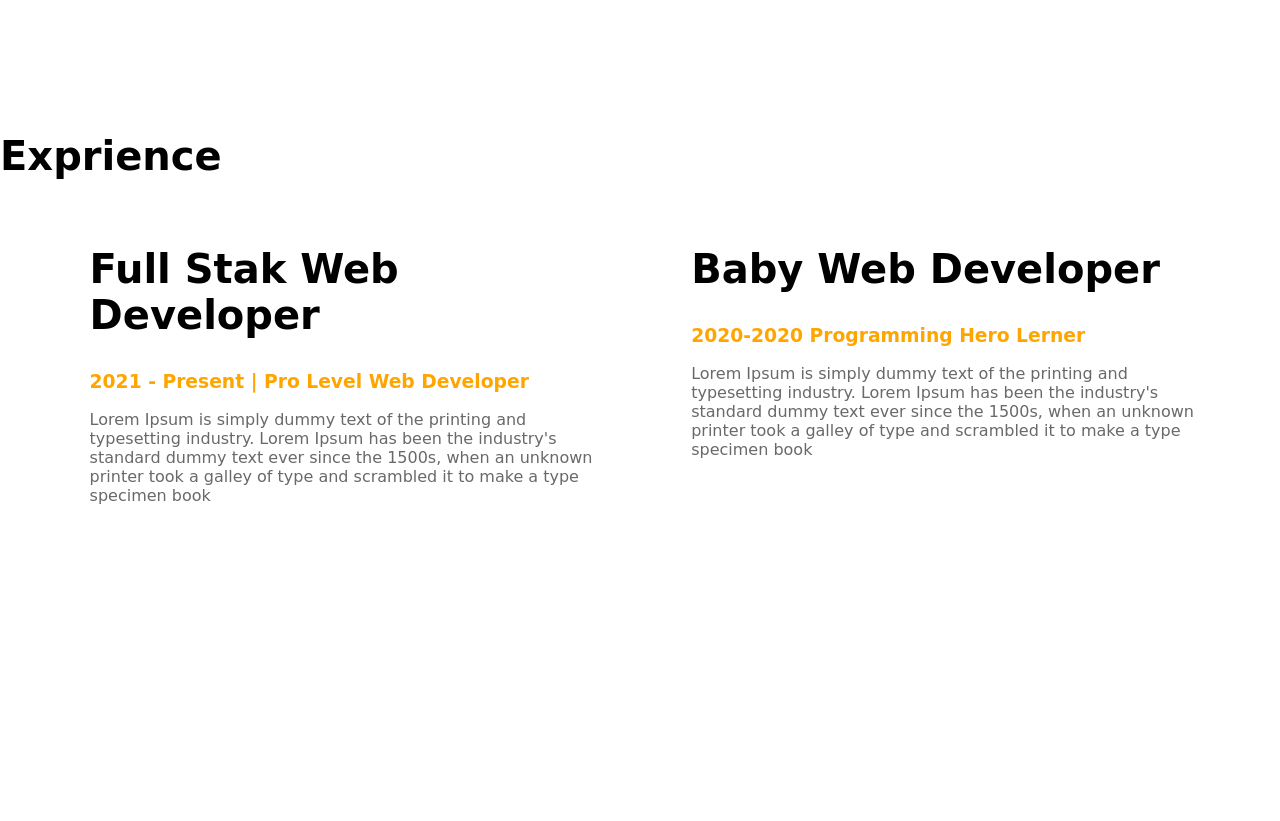
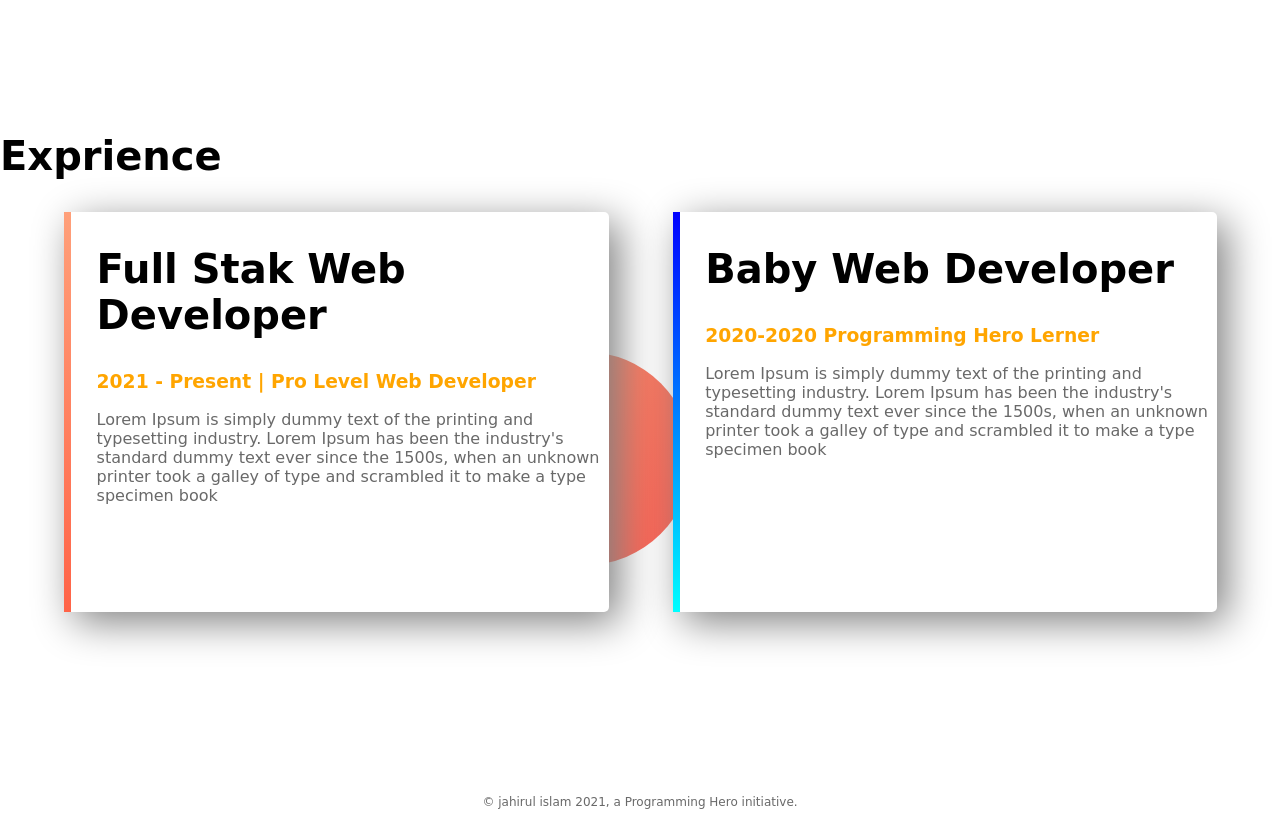
Before and after one commit to jahir555/my-protfolio, a plain HTML site: page index.html in a window 1280 px wide. Shown: the part 1200-2021 px from the top of the page. Before the commit the page ends 1983 px from the top, so only its background shows below. Drawn offline with Linux system fonts and the light colour scheme; a web font is replaced by a local one.

Commit message:
all are complete

```diff
--- a/index.html
+++ b/index.html
@@ -38,20 +38,23 @@
         </section>
         <section class="exprience-area">
             <h2>Exprience</h2>
-            <div class="half-width">
+            <div id="full-stuck" class="half-width single-exprience">
             <h2>Full Stak Web Developer</h2>
             <h3 class="orange-heiglit">2021 - Present | Pro Level Web Developer</h3>
             <p>Lorem Ipsum is simply dummy text of the printing and typesetting industry. Lorem Ipsum has been the industry's standard dummy text ever since the 1500s, when an unknown printer took a galley of type and scrambled it to make a type specimen book</p>
 
 
             </div>
-            <div class="half-width">
+            <div id="baby-web" class="half-width single-exprience">
                 <h2>Baby Web Developer</h2>
                 <h3 class="orange-heiglit">2020-2020 Programming Hero Lerner</h3>
                 <p>Lorem Ipsum is simply dummy text of the printing and typesetting industry. Lorem Ipsum has been the industry's standard dummy text ever since the 1500s, when an unknown printer took a galley of type and scrambled it to make a type specimen book</p>
 
             </div>
         </section>
+        <footer>
+            <p>© jahirul islam 2021, a Programming Hero initiative.</p>
+        </footer>
 
 </body>
 </html>
--- a/style.css
+++ b/style.css
@@ -47,3 +47,28 @@ p{
     background-repeat: no-repeat;
     background-position: right;
 }
+.single-exprience {
+    background-color: white;
+    box-shadow: 10px 10px 40px gray ;
+    border-radius: 5px;
+    height: 80%;
+}
+.exprience-area {
+background-image: url("images/exp-bg.png");
+background-repeat: no-repeat;
+background-position: center;
+}
+#full-stuck{
+    border-left: 7px solid;
+    border-image: linear-gradient(180deg,lightSalmon, tomato);
+    border-image-slice: 1;
+}
+#baby-web{
+    border-left: 7px solid;
+    border-image: linear-gradient(180deg, blue, cyan);
+    border-image-slice: 1;
+}
+footer p{
+    text-align: center;
+    font-size: 12px;
+}
```
